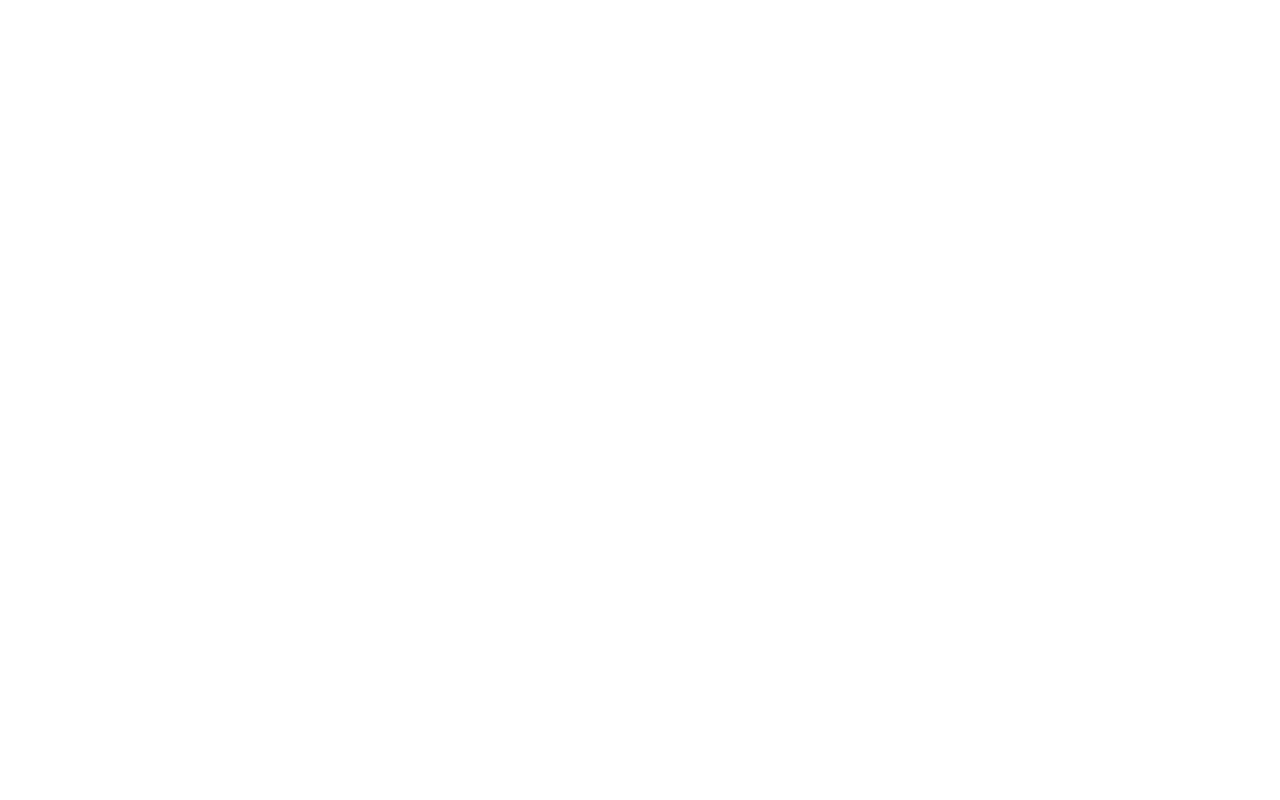
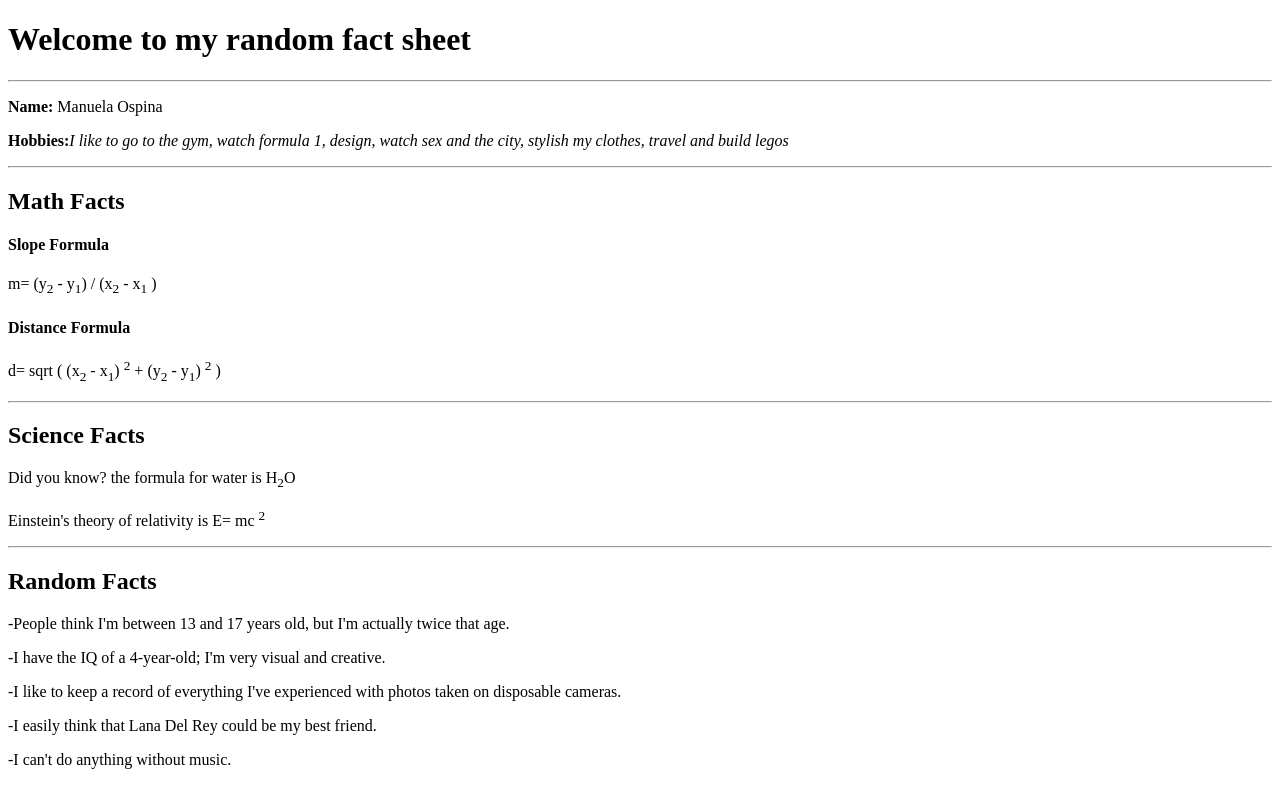
Before and after one commit to Ospinamanu08/ospinamanu08.github.io, a plain HTML site: page exercises/random-fact-sheet/index.html in a window 1280 px wide. Drawn offline with Linux system fonts and the light colour scheme.

Commit message:
update random facts

```diff
--- a/exercises/random-fact-sheet/index.html
+++ b/exercises/random-fact-sheet/index.html
@@ -7,6 +7,48 @@
         <link href="css/style.css" rel="stylesheet">
     </head>
     <body>
+         <h1>Welcome to my random fact sheet</h1>
+        <hr>
+        <p>
+            <b> Name:</b> Manuela Ospina
+        </p>
+        <p>
+            <b>Hobbies:</b><i>I like to go to the gym, watch formula 1, design,
+            watch sex and the city, stylish my clothes, travel and build legos</i>
+            <hr>
+        <h2> Math Facts </h2>
+        <h4>Slope Formula</h4>
+        <p>
+            m= (y<sub>2</sub> - y<sub>1</sub>) / (x<sub>2</sub> - x<sub>1</sub> )
+        </p>
+        <h4>Distance Formula</h4>
+        <p>
+            d= sqrt ( (x<sub>2</sub> - x<sub>1</sub>) <sup>2</sup> + (y<sub>2</sub> - y<sub>1</sub>) <sup>2</sup> )
+        <hr>
+        <h2>Science Facts</h2>
+        <p>
+            Did you know? the formula for water is H<sub>2</sub>O
+        </p>
+        <p>
+            Einstein's theory of relativity is E= mc <sup> 2</sup>
+        </p>
+        <hr>
+        <h2> Random Facts</h2>
+        <p>
+        -People think I'm between 13 and 17 years old, but I'm actually twice that age.
+        </p>
+        <p>
+        -I have the IQ of a 4-year-old; I'm very visual and creative.
+        </p>
+        <p>
+        -I like to keep a record of everything I've experienced with photos taken on disposable cameras.
+        </p>
+        <p>
+        -I easily think that Lana Del Rey could be my best friend.
+        </p>
+        <p>
+        -I can't do anything without music.
+        </p>
 
-    </body>
+            </body>
 </html>
```
